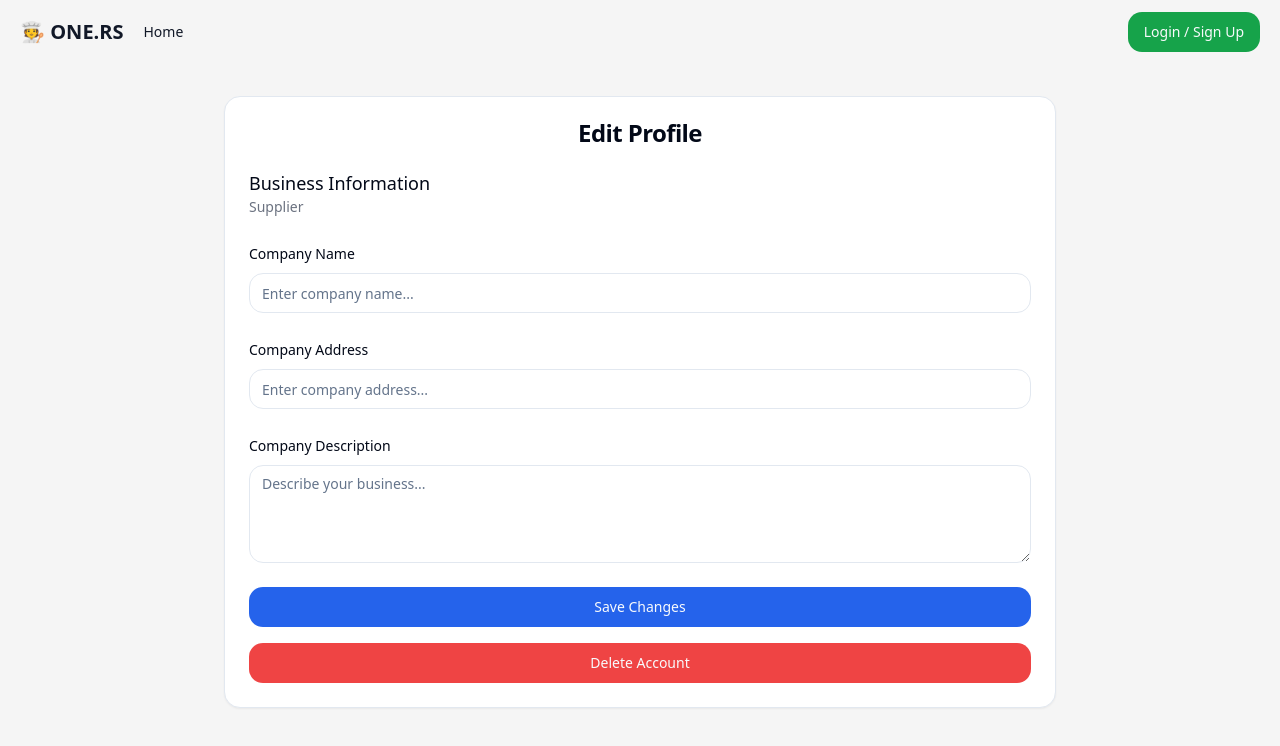
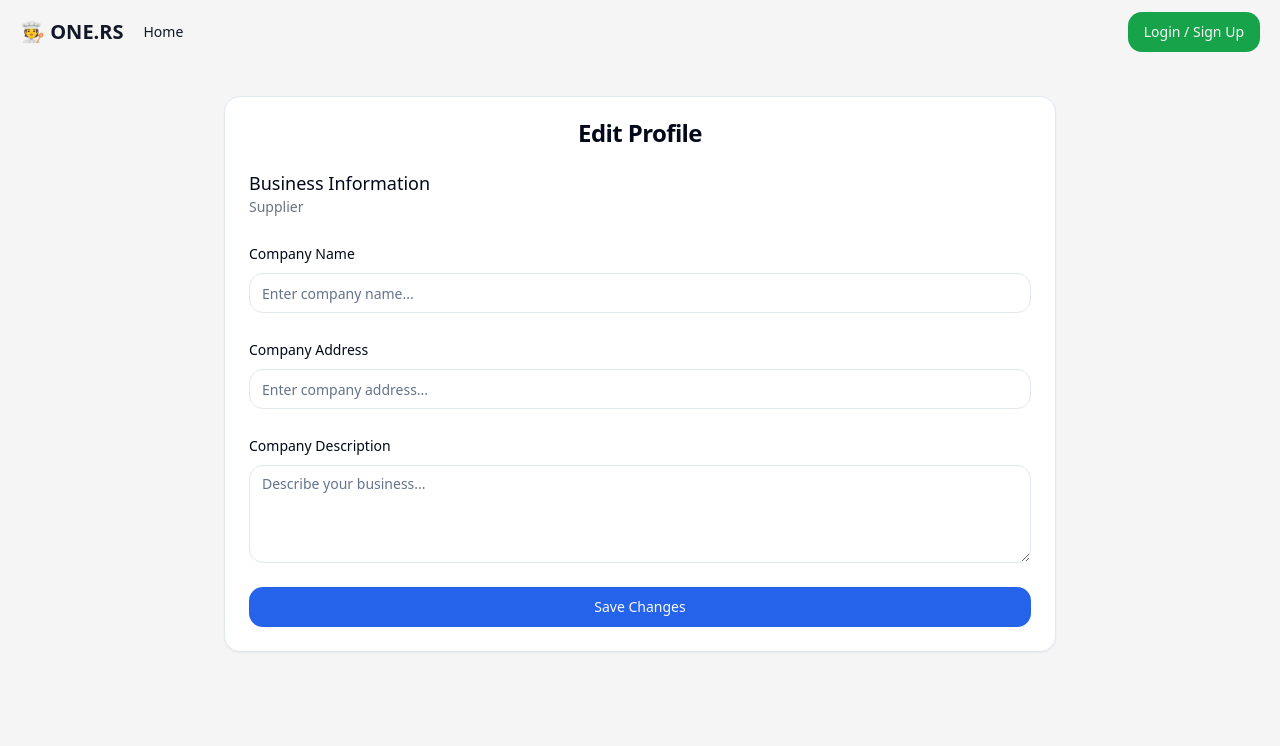
Before and after one commit to Kai-Tay/ONE-RS, a Vue app in the folder frontend/: page /#/profile in a window 1280 px wide. Shown: the top 746 px of the page. Built offline with nearby package versions, Linux system fonts and the light colour scheme; no server answers.

Commit message:
Removed Delete Account to avoid any database connect issues

```diff
--- a/frontend/src/components/Profile.vue
+++ b/frontend/src/components/Profile.vue
@@ -216,10 +216,10 @@ onMounted(() => {
                             </template>
                         </Button>
 
-                        <Button type="button" variant="destructive" class="w-full" :disabled="saving"
+                        <!-- <Button type="button" variant="destructive" class="w-full" :disabled="saving"
                             @click="showDeleteDialog = true">
                             Delete Account
-                        </Button>
+                        </Button> -->
                     </div>
                 </div>
             </CardContent>
@@ -256,9 +256,9 @@ onMounted(() => {
                     <AlertDialogCancel @click="showDeleteDialog = false">
                         Cancel
                     </AlertDialogCancel>
-                    <AlertDialogAction class="bg-red-500 hover:bg-red-600" @click="handleDeleteAccount">
+                    <!-- <AlertDialogAction class="bg-red-500 hover:bg-red-600" @click="handleDeleteAccount">
                         Delete Account
-                    </AlertDialogAction>
+                    </AlertDialogAction> -->
                 </AlertDialogFooter>
             </AlertDialogContent>
         </AlertDialog>
```
